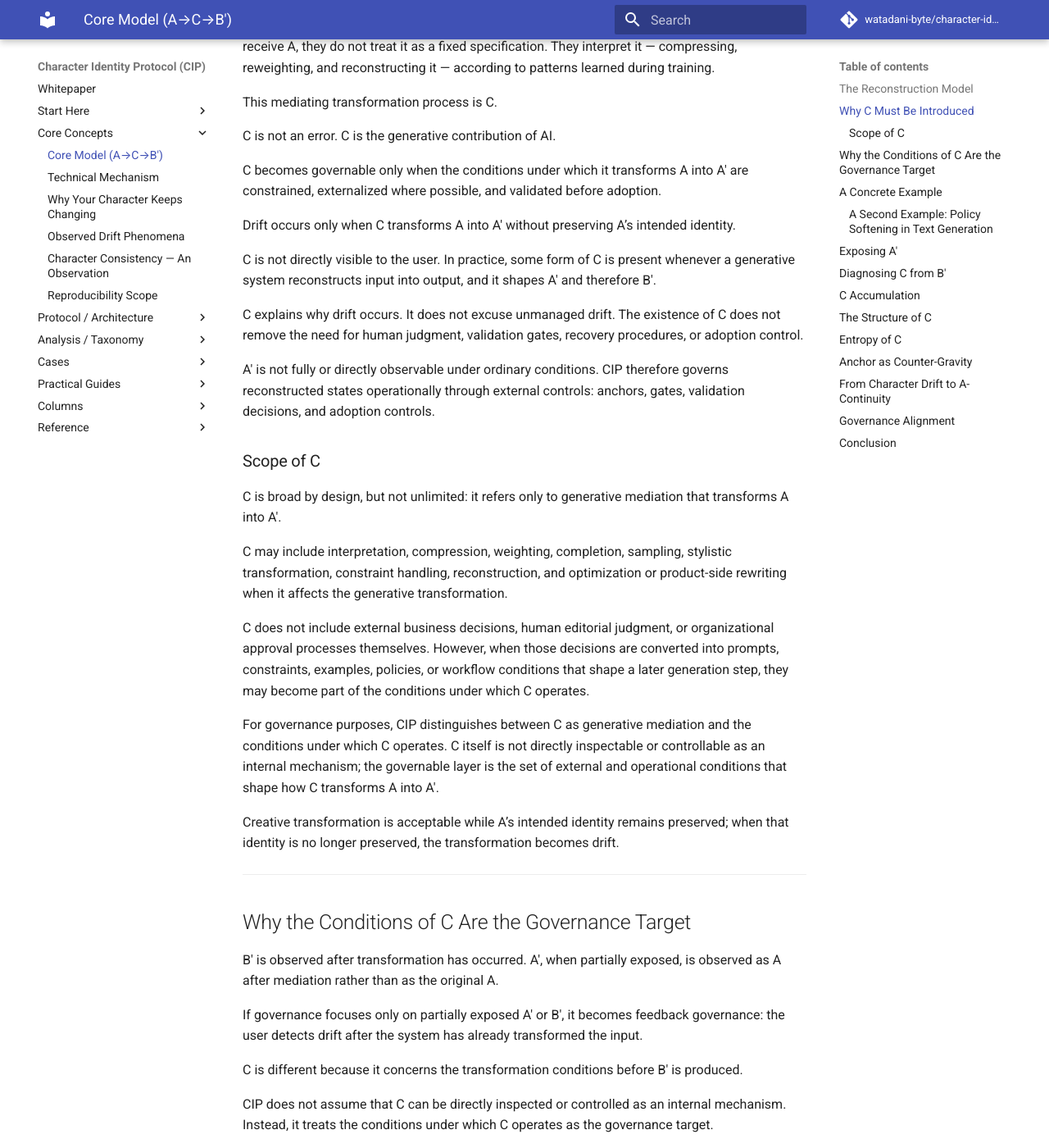
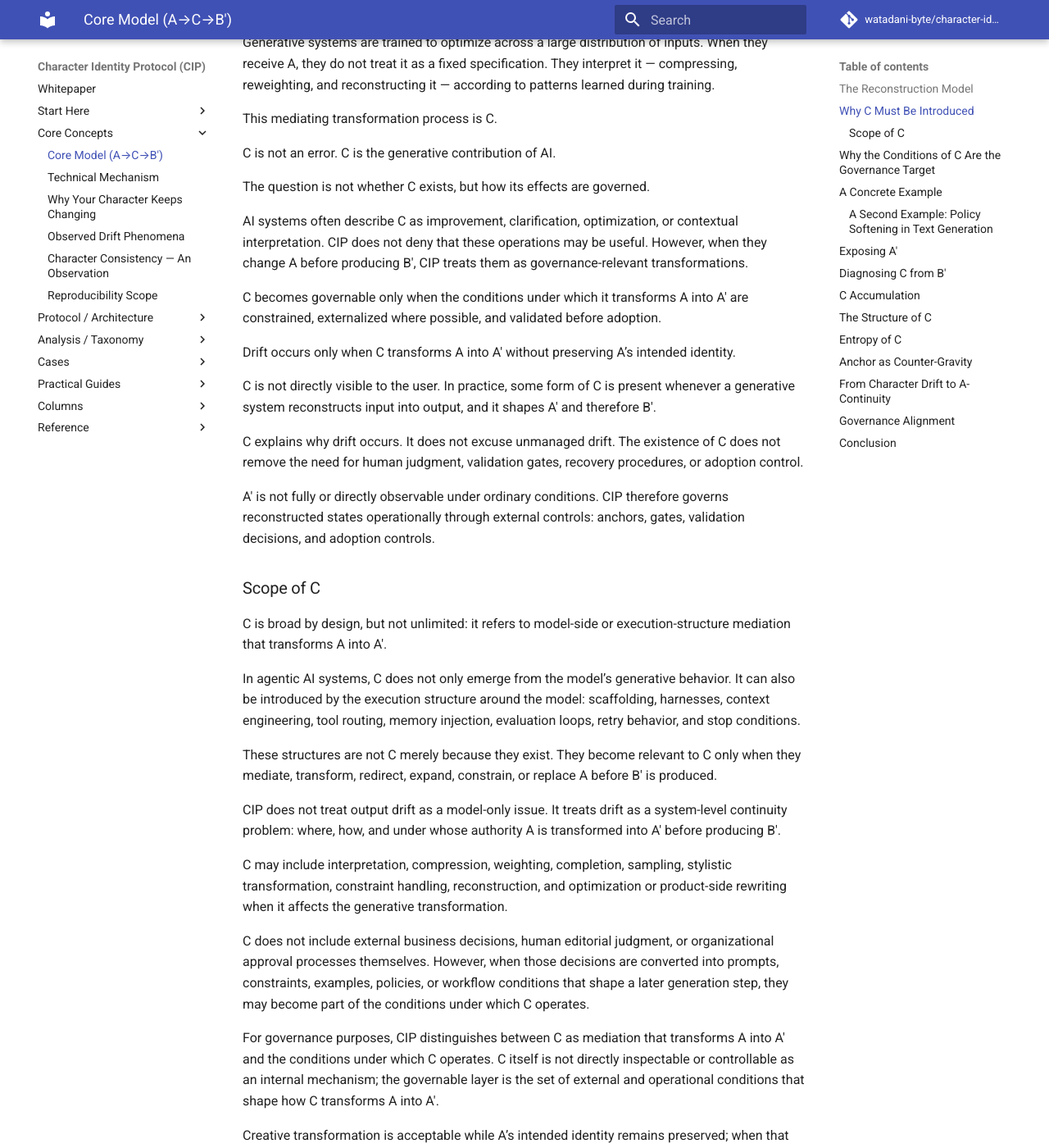
Before and after one commit to watadani-byte/character-identity-protocol, an MkDocs documentation site: the page built from docs/model_a_c_b.md, in a window 1280 px wide and 1400 px high, scrolled down 1922 px. Shown: the whole window at 82% size. Built offline with MkDocs 1.6.1 and Material for MkDocs 9.7.7, drawn with Linux system fonts in a browser that asks for light colours; comment, search, counter and statistics services are not loaded; some of the changed text lies outside the part shown.

Commit message:
model_a_c_b.md を更新

```diff
--- a/docs/model_a_c_b.md
+++ b/docs/model_a_c_b.md
@@ -24,13 +24,13 @@ A → (A + C) → A′ → B′ ≠ B
 
 Where:
 
-|Symbol|Meaning                                                                                                                                                      |
-|------|-------------------------------------------------------------------------------------------------------------------------------------------------------------|
-|A     |User input (prompt, instruction, request)                                                                                                                    |
-|C     |Generative mediation — the set of mediations through which A is interpreted, compressed, weighted, optimized, constrained, and creatively transformed into A′|
-|A′    |Internally reconstructed state: A as transformed by C                                                                                                        |
-|B     |Intended output (what the user expects)                                                                                                                      |
-|B′    |Actual output (what the system produces)                                                                                                                     |
+|Symbol|Meaning                                                                                                                                                                                                                            |
+|------|-----------------------------------------------------------------------------------------------------------------------------------------------------------------------------------------------------------------------------------|
+|A     |User input (prompt, instruction, request)                                                                                                                                                                                          |
+|C     |Mediation that transforms A into A′ — including model-side generative mediation and execution-structure mediation through which A is interpreted, compressed, weighted, optimized, constrained, sampled, stylized, or reconstructed|
+|A′    |Internally reconstructed state: A as transformed by C                                                                                                                                                                              |
+|B     |Intended output (what the user expects)                                                                                                                                                                                            |
+|B′    |Actual output (what the system produces)                                                                                                                                                                                           |
 
 A′ is not fully or directly observable by the user under ordinary conditions. However, CIP can make parts of A′ operationally externalizable, inferable, or testable through external controls such as prompt disclosure, anchor comparison, execution traces, gates, validation decisions, and adoption controls.
 
@@ -58,6 +58,10 @@ This mediating transformation process is C.
 
 C is not an error. C is the generative contribution of AI.
 
+The question is not whether C exists, but how its effects are governed.
+
+AI systems often describe C as improvement, clarification, optimization, or contextual interpretation. CIP does not deny that these operations may be useful. However, when they change A before producing B′, CIP treats them as governance-relevant transformations.
+
 C becomes governable only when the conditions under which it transforms A into A′ are constrained, externalized where possible, and validated before adoption.
 
 Drift occurs only when C transforms A into A′ without preserving A’s intended identity.
@@ -71,13 +75,19 @@ A′ is not fully or directly observable under ordinary conditions. CIP therefor
 
 ### Scope of C
 
-C is broad by design, but not unlimited: it refers only to generative mediation that transforms A into A′.
+C is broad by design, but not unlimited: it refers to model-side or execution-structure mediation that transforms A into A′.
+
+In agentic AI systems, C does not only emerge from the model’s generative behavior. It can also be introduced by the execution structure around the model: scaffolding, harnesses, context engineering, tool routing, memory injection, evaluation loops, retry behavior, and stop conditions.
+
+These structures are not C merely because they exist. They become relevant to C only when they mediate, transform, redirect, expand, constrain, or replace A before B′ is produced.
+
+CIP does not treat output drift as a model-only issue. It treats drift as a system-level continuity problem: where, how, and under whose authority A is transformed into A′ before producing B′.
 
 C may include interpretation, compression, weighting, completion, sampling, stylistic transformation, constraint handling, reconstruction, and optimization or product-side rewriting when it affects the generative transformation.
 
 C does not include external business decisions, human editorial judgment, or organizational approval processes themselves. However, when those decisions are converted into prompts, constraints, examples, policies, or workflow conditions that shape a later generation step, they may become part of the conditions under which C operates.
 
-For governance purposes, CIP distinguishes between C as generative mediation and the conditions under which C operates. C itself is not directly inspectable or controllable as an internal mechanism; the governable layer is the set of external and operational conditions that shape how C transforms A into A′.
+For governance purposes, CIP distinguishes between C as mediation that transforms A into A′ and the conditions under which C operates. C itself is not directly inspectable or controllable as an internal mechanism; the governable layer is the set of external and operational conditions that shape how C transforms A into A′.
 
 Creative transformation is acceptable while A’s intended identity remains preserved; when that identity is no longer preserved, the transformation becomes drift.
 
@@ -134,6 +144,15 @@ The actual output B′ may become overly apologetic, offering to “look into al
 This suggests that C may have mediated the instruction through learned customer-service patterns that prioritize agreeableness, apology, or de-escalation over the specified firmness.
 
 In this case, the drift is not a failure of politeness. It is a failure to preserve the operational identity of A: a firm policy boundary expressed in polite language.
+
+These examples differ in modality, but the governance problem is the same: preserving the intended identity of A across the mediations that transform A into A′.
+
+In image-generation workflows, C may enter at more than one layer.
+
+- **Model-side C**: the language model changes, optimizes, compresses, or reinterprets the user’s instruction before image generation.
+- **Image-execution C**: the written prompt is preserved, but the image model visually resolves the output in a different direction during generation.
+
+CIP separates these cases because they require different governance responses. Model-side C is governed through prompt disclosure, prompt approval, instruction-preservation checks, and pre-execution gates. Image-execution C is governed through anchors, visual comparison, identity gates, regeneration, Hard Abort, and adoption control.
 
 -----
 
@@ -308,7 +327,7 @@ CIP therefore treats generative drift as a governable transformation risk, not m
 
 ## Conclusion
 
-When B′ no longer preserves the intended identity of A, the difference between B and B′ can be understood as drift — a structural deviation introduced during generative mediation.
+When B′ no longer preserves the intended identity of A, the difference between B and B′ can be understood as drift — a structural deviation introduced during mediation from A to A′.
 
 Character consistency, instruction following, and output reliability are all affected by C.
 
```
